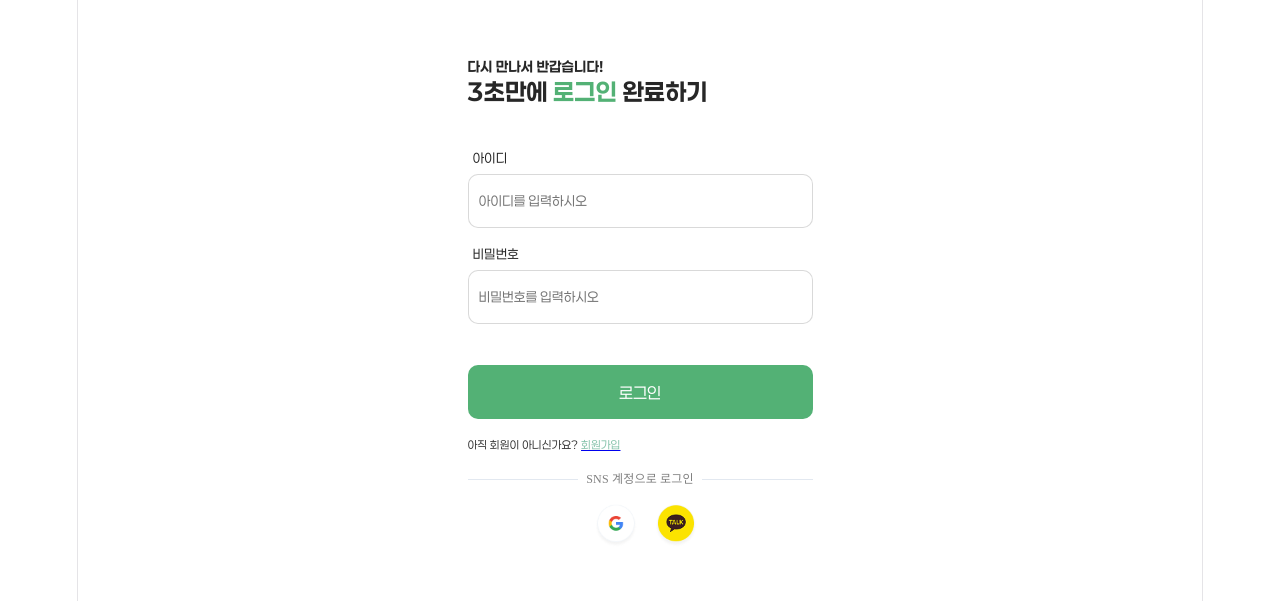
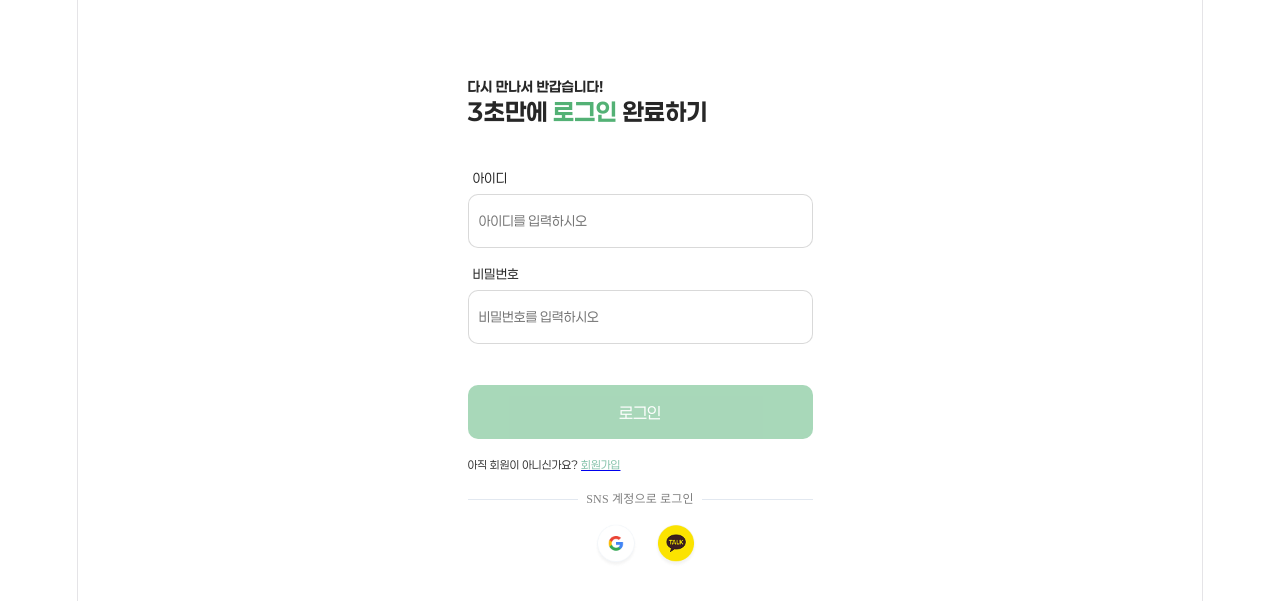
Before and after one commit to 2026-Reco/Reco-Client, a React (Vite) app: page /login in a window 1280 px wide. Shown: the part 113-714 px from the top of the page. Built offline with nearby package versions, Linux system fonts and the light colour scheme.

Commit message:
feat: 로그인 회원가입 및 검색 기능 구현

```diff
--- a/src/pages/Login.jsx
+++ b/src/pages/Login.jsx
@@ -2,7 +2,7 @@
 import SnsLogin from "../components/SnsLogin.jsx";
 import { useState } from "react"
 import styled from "styled-components"
-    import { Link } from "react-router-dom"
+import { Link, useNavigate } from "react-router-dom"
 
 const Container = styled.div`
   display: flex;
@@ -10,18 +10,17 @@
   width: 100%;
   padding: 40px 24px;
   gap: 16px;
-
   color: #272727;
   font-family: 'Paperlogy';
   font-size: 14px;
   font-weight: 600;
   line-height: 20px;
-    margin-top: 130px;
+  margin-top: 150px;
 `
+
 const SubTitle = styled.p`
-    margin-bottom: 5px;  /* ← 숫자 조절하면서 맞춰봐요 */
+  margin-bottom: 5px;
   text-align: left;
-    /*//  padding: 40px 30px; */
 `
 
 const Title = styled.p`
@@ -38,7 +37,6 @@
   color: #53B175;
 `
 
-
 const Button = styled.button`
   width: 100%;
   height: 54px;
@@ -50,18 +48,16 @@
   font-size: 16px;
   cursor: pointer;
   margin-top: 25px;
-    border-radius: 10px;
+  opacity: ${({ disabled }) => (disabled ? 0.5 : 1)};  /* 비활성화시 흐리게 */
+`
 
-    `
 const LoginText = styled.p`
   font-family: 'Paperlogy';
   font-size: 11px;
   font-weight: 400;
   line-height: 20px;
   color: rgba(0, 0, 0, 0.80);
-    text-align: center;
   text-align: left;
-
 `
 
 const LoginLink = styled.span`
@@ -73,10 +69,28 @@
   cursor: pointer;
 `
 
-    const SignUp = () => {
+const ErrorMsg = styled.p`
+  font-size: 11px;
+  color: red;
+  font-family: 'Paperlogy';
+`
+
+const Login = () => {
+  const navigate = useNavigate()
   const [userId, setUserId] = useState("")
   const [password, setPassword] = useState("")
-    const [passwordCheck, setPasswordCheck] = useState("")
+  const [errorMsg, setErrorMsg] = useState("")
+
+  const handleLogin = () => {
+    // 빈값 검사
+    if (!userId || !password) {
+      setErrorMsg("아이디와 비밀번호를 입력해주세요.")
+      return
+    }
+    setErrorMsg("")
+    // 나중에 여기서 API 호출
+    navigate("/")  // 성공시 메인으로 이동
+  }
 
   return (
     <Container>
@@ -100,7 +114,14 @@
         onChange={(e) => setPassword(e.target.value)}
       />
 
-        <Button>로그인</Button>
+      {errorMsg && <ErrorMsg>{errorMsg}</ErrorMsg>}
+
+      <Button
+        onClick={handleLogin}
+        disabled={!userId || !password}
+      >
+        로그인
+      </Button>
       <LoginText>
         아직 회원이 아니신가요? <Link to="/signup"><LoginLink>회원가입</LoginLink></Link>
       </LoginText>
@@ -109,4 +130,4 @@
   )
 }
 
-    export default SignUp
+export default Login
--- a/src/pages/SignUp.jsx
+++ b/src/pages/SignUp.jsx
@@ -16,7 +16,8 @@
     font-size: 14px;
     font-weight: 600;
     line-height: 20px;
-    margin-top: 60px;
+    margin-top: 120px;
+
     `
 const SubTitle = styled.p`
     margin-bottom: 5px;  /* ← 숫자 조절하면서 맞춰봐요 */
@@ -70,11 +71,30 @@
     color: rgba(100, 178, 148, 0.80);
     cursor: pointer;
     `
+const ErrorMsg = styled.p`
+  font-size: 11px;
+  color: red;
+  font-family: 'Paperlogy';
+`
 
 const SignUp = () => {
     const [userId, setUserId] = useState("")
     const [password, setPassword] = useState("")
     const [passwordCheck, setPasswordCheck] = useState("")
+    const [errorMsg, setErrorMsg] = useState("")
+
+    const handleSignUp = () => {
+        if (!userId || !password || !passwordCheck) {
+            setErrorMsg("모든 항목을 입력해주세요.")
+            return
+        }
+        if (password !== passwordCheck) {
+            setErrorMsg("비밀번호가 일치하지 않습니다.")
+            return
+        }
+        setErrorMsg("")
+        // 나중에 여기서 API 호출
+    }
 
     return (
         <Container>
@@ -105,7 +125,8 @@
                 onChange={(e) => setPasswordCheck(e.target.value)}
             />
 
-        <Button>회원가입</Button>
+            <Button onClick={handleSignUp}>회원가입</Button>
+            {errorMsg && <ErrorMsg>{errorMsg}</ErrorMsg>}
             <LoginText>
                 이미 계정이 있으신가요? <Link to="/login"><LoginLink>로그인</LoginLink></Link>
             </LoginText>
```
Also changed, not shown: src/pages/Search.jsx (+66 -4 lines). Lines whose indentation alone changed are shown as unchanged.
